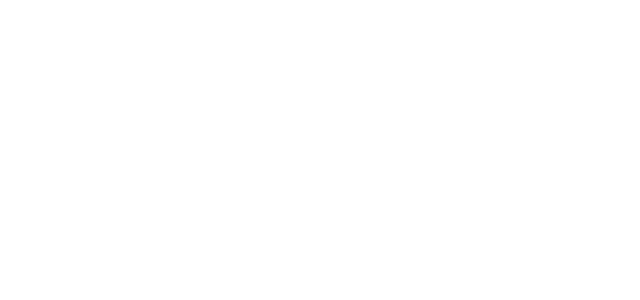
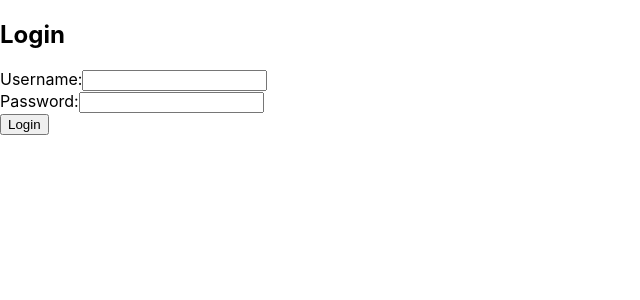
Before and after one commit to HickeysTechCompany/finalsprintfrontend, a React (Create React App) app: page /Login in a window 1280 px wide. Before the commit this address had no page. Shown: the top 300 px of the page, without its empty margins (0-640 px from the left). Built offline with nearby package versions, Linux system fonts and the light colour scheme.

Commit message:
Login now has buttons

```diff
--- a/src/App.js
+++ b/src/App.js
@@ -1,8 +1,9 @@
 import logo from './logo.svg';
+import { useState } from "react";
 import './App.css';
 import { BrowserRouter as Router, Route, Routes, Link } from 'react-router-dom';
 import Main from "./components/Main";
-import { useState } from "react";
+import Login from './components/Login';
 
 function App() {
 
@@ -11,6 +12,7 @@ function App() {
   <Router>
   <Routes>
   <Route path="/Main" element= {<Main />} />
+  <Route path="/Login" element= {<Login />} />
   </Routes>
   </Router>
             </div>
--- a/src/components/login.jsx
+++ b/src/components/login.jsx
@@ -1 +1,54 @@
 //Login in to get to admin
+import React, { useState } from 'react';
+import { useNavigate } from 'react-router-dom';
+
+const Login = () => {
+  const [username, setUsername] = useState('');
+  const [password, setPassword] = useState('');
+  const [authenticated, setAuthenticated] = useState(false);
+  const [error, setError] = useState('');
+  const navigate = useNavigate();
+
+  const handleLogin = () => {
+    // Replace these with your actual username and password
+    const validUsername = 'admin';
+    const validPassword = 'password';
+
+    if (username === validUsername && password === validPassword) {
+      setAuthenticated(true);
+      setError('');
+      navigate('/admin'); // Redirect using useNavigate
+    } else {
+      setAuthenticated(false);
+      setError('Incorrect username or password');
+    }
+  };
+
+  return (
+    <div>
+      <h2>Login</h2>
+      <div>
+        <label htmlFor="username">Username:</label>
+        <input
+          type="text"
+          id="username"
+          value={username}
+          onChange={(e) => setUsername(e.target.value)}
+        />
+      </div>
+      <div>
+        <label htmlFor="password">Password:</label>
+        <input
+          type="password"
+          id="password"
+          value={password}
+          onChange={(e) => setPassword(e.target.value)}
+        />
+      </div>
+      <button onClick={handleLogin}>Login</button>
+      {error && <p>{error}</p>}
+    </div>
+  );
+};
+
+export default Login;
--- a/src/components/main.jsx
+++ b/src/components/main.jsx
@@ -1,5 +1,6 @@
 //Main page how you search
 import React, { useState } from 'react';
+import { Link } from "react-router-dom";
 
 const Main = () => {
   const [selectedOption1, setSelectedOption1] = useState('');
@@ -46,6 +47,12 @@ const Main = () => {
 
       {/* Display selected option 2 */}
       {selectedOption2 && <p>Selected Option 2: {selectedOption2}</p>}
+
+      <div className="links">
+        <Link to="/login">Sign In</Link>
+
+
+      </div>
     </div>
   );
 };
```
